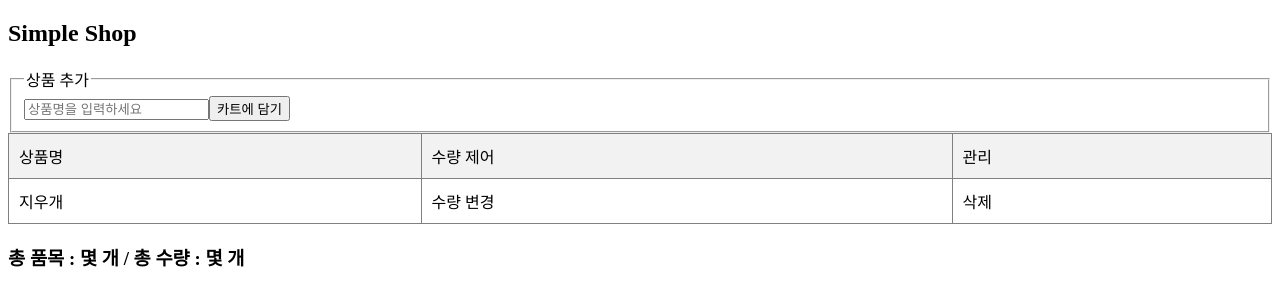
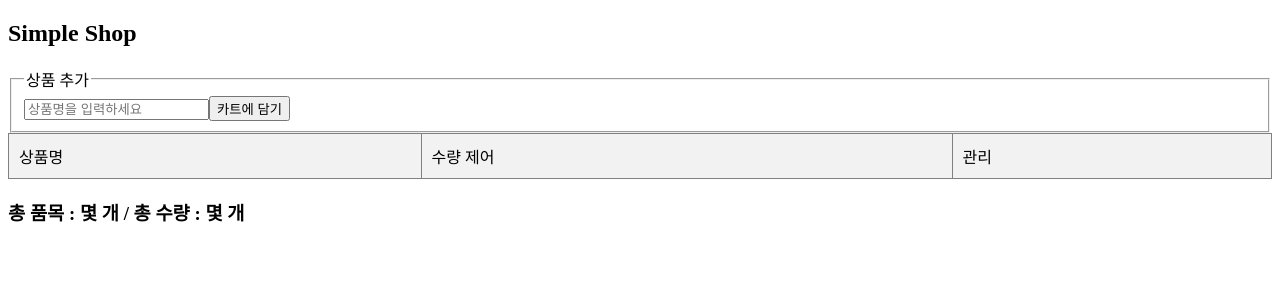
Before and after one commit to hiSon555/react-02-cart, a React (Vite) app: page / in a window 1280 px wide. Shown: the top 306 px of the page. Built offline with nearby package versions, Linux system fonts and the light colour scheme.

Commit message:
todo에서 했던 내용까지 구현 완료

```diff
--- a/src/App.jsx
+++ b/src/App.jsx
@@ -4,13 +4,31 @@
     const [name, setName] = useState("");   // input 관리용
     const [cart, setCart] = useState([]);   // 목록 관리용
 
+    // cart는 목록. 요소의 형태를 생각해보면
+    // 이 요소는 이름도, 수량도 가져야 함     => 여러 값을 가진 타입 - 객체
+
+    // cart = [
+    //         { name : "지우개", quantity : 4 },
+    //         { name : "연필", quantity : 2 },
+    //         { name : "공책", quantity : 9 },
+    //      ];
     return (
         <>
             <h2>Simple Shop</h2>
             <fieldset>
                 <legend>상품 추가</legend>
-                <form>
-                    <input type={"text"} placeholder={"상품명을 입력하세요"} value={name}/>
+                <form onSubmit={(e) => {
+                    e.preventDefault();
+                    // name 값을 cart에다가 추가
+                    setCart([...cart, { pName: name, quantity: 1 } ]);
+                    setName("")
+                }}>
+                    <input type={"text"}
+                           placeholder={"상품명을 입력하세요"}
+                           value={name}
+                           onChange={(e) => {
+                               setName(e.target.value);
+                           }}/>
                     <button type={"submit"}>카트에 담기</button>
                 </form>
             </fieldset>
@@ -23,7 +41,7 @@
                        width: "100%",
                        borderCollapse: "collapse",
                    }}>
-                <thead style={{ backgroundColor: "#f2f2f2" }}>
+                <thead style={{backgroundColor: "#f2f2f2"}}>
                 <tr>
                     <td>상품명</td>
                     <td>수량 제어</td>
@@ -31,11 +49,16 @@
                 </tr>
                 </thead>
                 <tbody>
-                <tr>
-                    <td>지우개</td>
+                {cart.map((item, index) => <tr key={index}>
+                    <td>{item.pName}</td>
                     <td>수량 변경</td>
-                    <td>삭제</td>
-                </tr>
+                    <td>
+                        <button onClick={() => {
+                            const result = cart.filter((v, i) => i !== index);
+                            setCart(result);
+                        } }>❌ 삭제</button>
+                    </td>
+                </tr>)}
                 </tbody>
             </table>
             <h3>총 품목 : 몇 개 / 총 수량 : 몇 개</h3>
```
Lines whose indentation alone changed are shown as unchanged.
